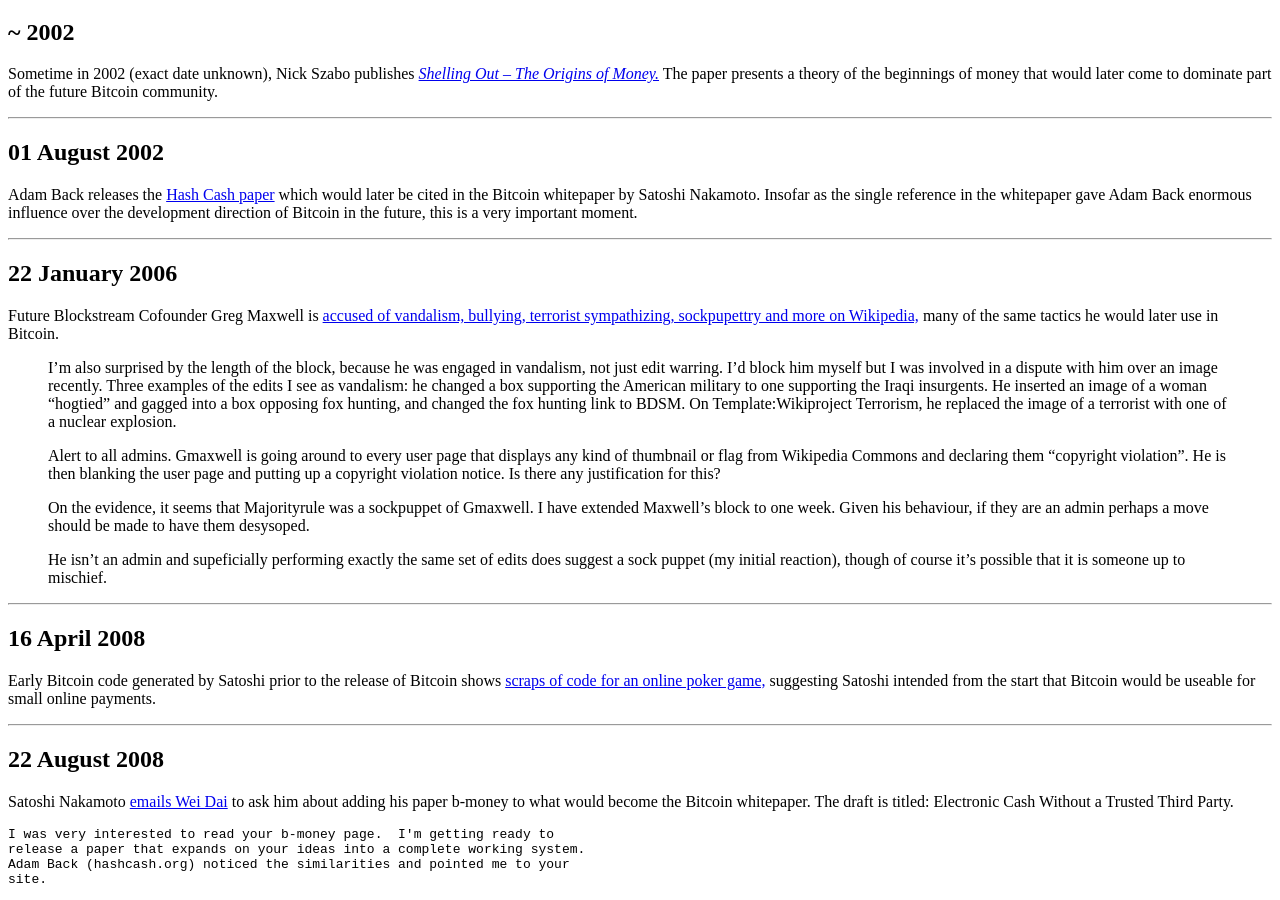
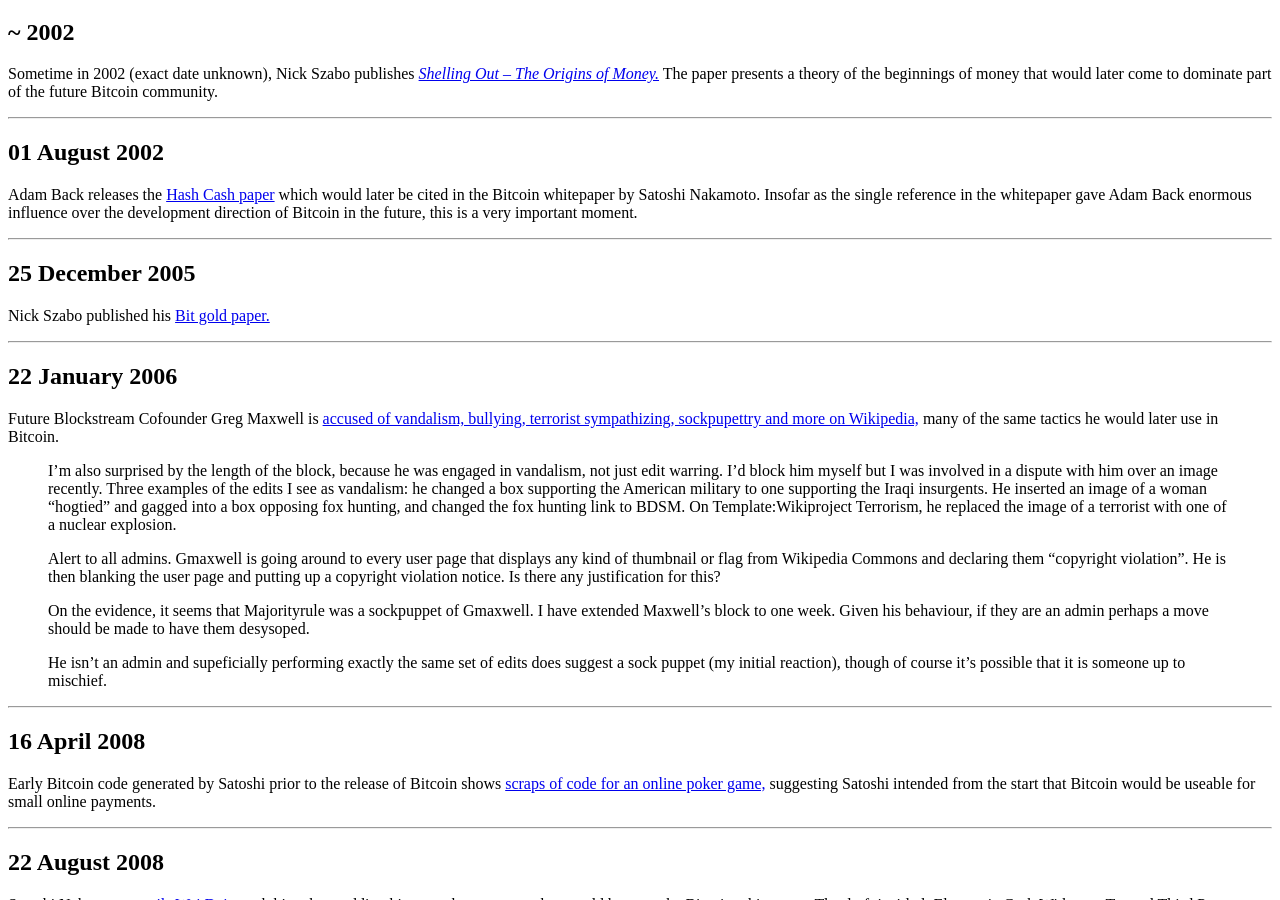
Before and after one commit to derykmakgill/website, a Jekyll site: the page built from testbtc.md, in a window 1280 px wide and 900 px high, scrolled down 2929 px. Built offline with Jekyll 4.4.1, drawn with Linux system fonts in a browser that asks for light colours; a script that is not in the unit is left out.

Commit message:
Update testbtc.md

```diff
--- a/testbtc.md
+++ b/testbtc.md
@@ -158,6 +158,12 @@
 ## 01 August 2002
 
 Adam Back releases the [Hash Cash paper](http://www.hashcash.org/papers/hashcash.pdf) which would later be cited in the Bitcoin whitepaper by Satoshi Nakamoto. Insofar as the single reference in the whitepaper gave Adam Back enormous influence over the development direction of Bitcoin in the future, this is a very important moment.
+
+---
+
+## 25 December 2005
+
+Nick Szabo published his [Bit gold paper.](http://unenumerated.blogspot.com/2005/12/bit-gold.html)
 
 ---
 
```
